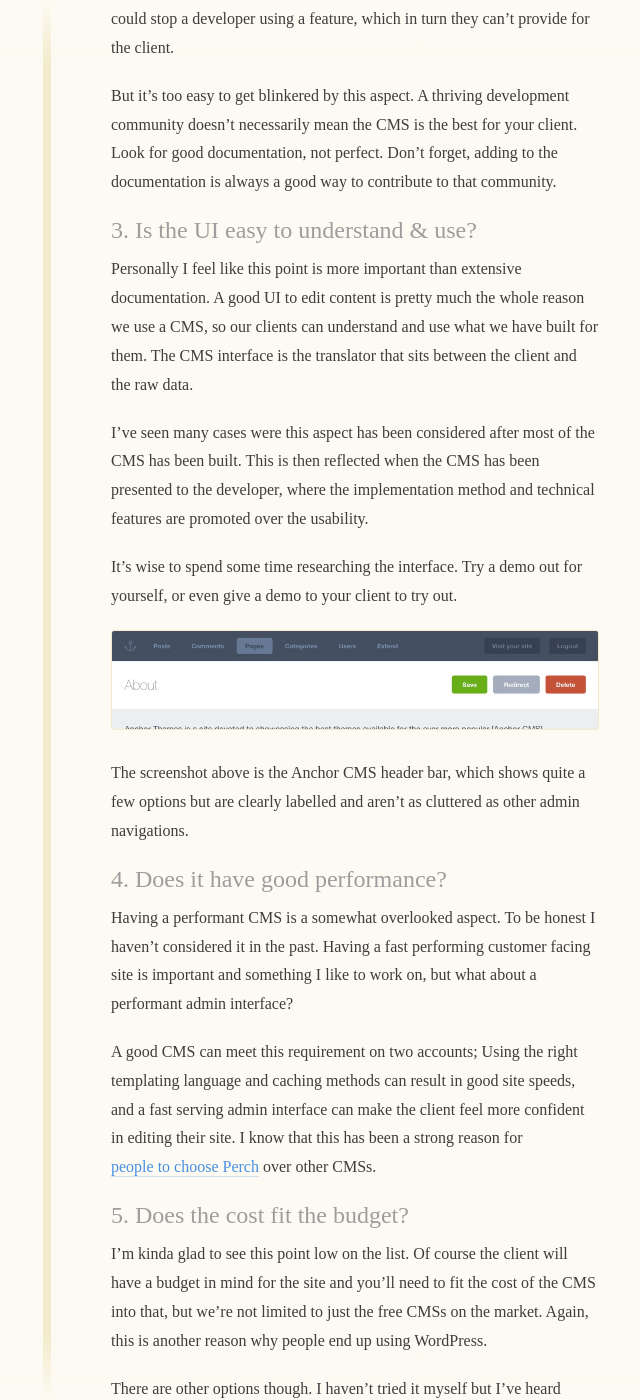
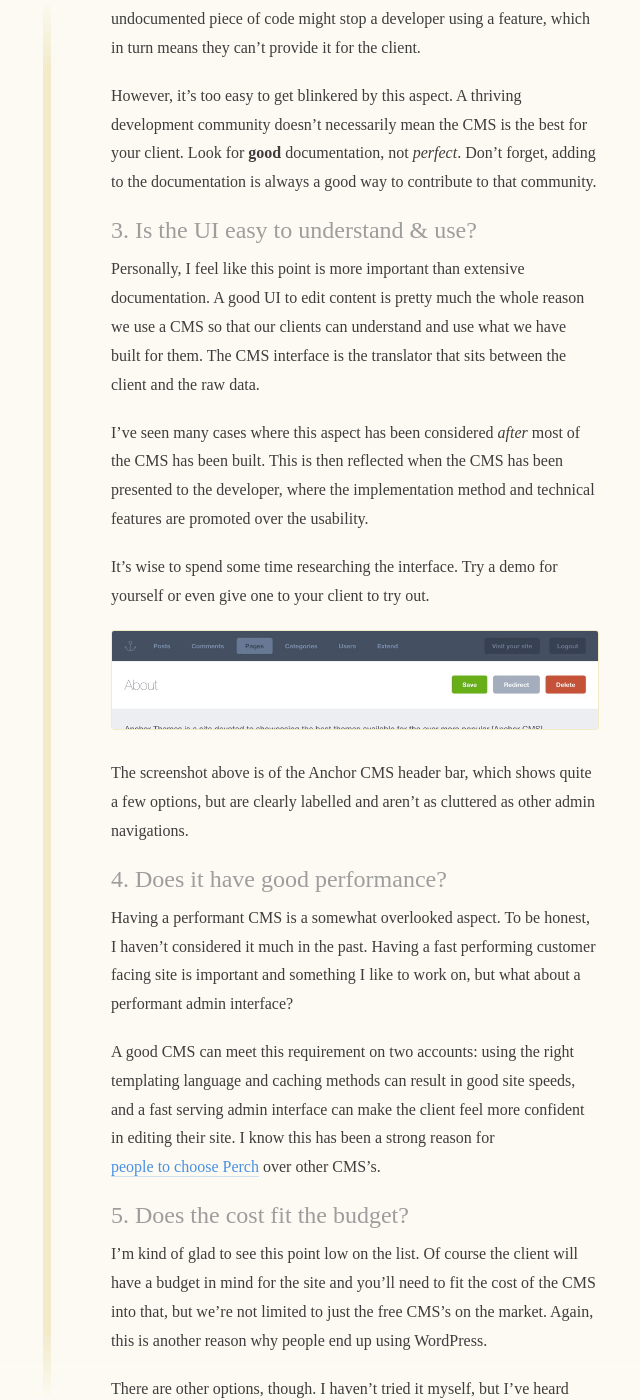
Before and after one commit to daviddarnes/david.darn.es, a Jekyll site: the page built from _posts/2017-03-06-what-do-we-look-for-in-a-cms.md, in a window 1280 px wide and 1400 px high, scrolled down 1478 px. Shown: the whole window, without its empty margins (341-981 px from the left). Built offline with Jekyll 4.4.1, drawn with Linux system fonts in a browser that asks for light colours; emoji names are drawn with the system emoji font; some web fonts are replaced; some of the changed text lies outside the part shown.

Commit message:
Grammar edits and small changes
Just made a few changes to some grammatical errors, missing commas and a couple of clunky sentences. Hope that's okay!

```diff
--- a/_posts/2017-03-06-what-do-we-look-for-in-a-cms.md
+++ b/_posts/2017-03-06-what-do-we-look-for-in-a-cms.md
@@ -2,56 +2,56 @@
 title: "What Do We Look For In A CMS?"
 icon: article
 colour: "#4990E2"
-excerpt: "I posed this question in several forms on Twitter to get feedback from the community. After some considerations, polls and great discussion I came up with a list of aspects that people consider when looking for a CMS."
+excerpt: "I posed this question in several forms on Twitter to get feedback from the community. After some consideration, polls and great discussion, I came up with a list of aspects that people consider when looking for a CMS."
 image: "/images/look-for-in-cms/cms-header.jpg"
 ---
 
-Back in March 2015 I attempted to build [Bread.li](https://bread.li), a site dedicated to providing valuable information on a wide range of CMSs. Without going into too much detail, I failed to complete it and now it's a half baked project :cry:.
+Back in March 2015, I attempted to build [Bread.li](https://bread.li), a site dedicated to providing valuable information on a wide range of CMS's. Without going into too much detail, I failed to complete it and now it's a half baked project :cry:.
 
-So what went wrong? Well I think it's down to where I started. I began with the build rather than what the purpose of the site, which is something that often happens when we pick a CMS. **We look at the development benefits over how the CMS will be actually used.**
+So, what went wrong? Well, I think it's down to where I started. I began with the build, rather than the purpose of the site, which is something that often happens when we pick a CMS. **We look at the development benefits over how the CMS will be actually used.**
 
-So allow me to start this side project reboot on the right footing with a better proposal, **what should we look for in a CMS?** I posed [this question](https://daviddarnes.typeform.com/to/V0w4FE) in [several forms](https://twitter.com/DavidDarnes/status/822777330414272513) on Twitter to get feedback from the community. After some considerations, polls and great discussion I came up with a list of aspects that people consider when looking for a CMS. Bear in mind **this isn't a definitive list**, there are things missing and some may not be in the order that they _should_ be in, so feel free to send me a tweet with your thoughts.
+Allow me to start this side project reboot on the right footing with a better proposal: **what should we look for in a CMS?** I posed [this question](https://daviddarnes.typeform.com/to/V0w4FE) in [several forms](https://twitter.com/DavidDarnes/status/822777330414272513) on Twitter to get feedback from the community. After some consideration, polls and great discussion, I came up with a list of aspects that people consider when looking for a CMS. Bear in mind, **this isn't a definitive list**; there are things missing and some may not be in the order that they _should_ be in, so feel free to send me a tweet with your thoughts.
 
-So in priority order:
+In priority order:
 
-## 1. Does it fit the clients requirements?
+## 1. Does it fit the client's requirements?
 
-Seems obvious, but it doesn't actually feel like people consider it when they begin working with a new client. Often our good old friend [WordPress](https://wordpress.org) will fit 90% of cases and we then never break away from that. I'm glad this came out as number 1, it allows me to explain the two sides I see with fitting the clients needs.
+Seems obvious, but it doesn't actually feel like people consider this when they begin working with a new client. Often, our good old friend [WordPress](https://wordpress.org) will fit 90% of cases and we then never break away from that. I'm glad this came out as number 1 as it allows me to explain the two sides I see with fitting the clients needs.
 
-On the one side we have a specific type of content to deliver, whether those are pages, blog posts or just a single page with an address on it. On the other side we have a client that needs something to handle (aka manage) said content. When I think of these two sides I think of the blogging platform [Ghost](https://ghost.org), because it's designed to _deliver_ blog post content and the admin UI is designed to _handle_ blog content.
+On one hand, we have a specific type of content to deliver, whether those are pages, blog posts or just a single page with an address on it. On the other hand, we have a client that needs something to handle (a.k.a. "manage") said content. When I consider these two sides, I think of the blogging platform [Ghost](https://ghost.org), because it's designed to _deliver_ blog post content and the admin UI is designed to _handle_ blog content.
 
 ![Ghost's admin UI and resulting post](/images/look-for-in-cms/ghost-admin.jpg)
 
 
 ## 2. Is there good documentation?
 
-This point came up higher than I expected. From my experience with developing the [Anchor CMS documentation](https://docs.anchorcms.com), poor documentation can turn away a developer almost immediately. An undocumented piece of code could stop a developer using a feature, which in turn they can't provide for the client.
+This point came up higher than I expected. From my experience of developing the [Anchor CMS documentation](https://docs.anchorcms.com), I know that poor documentation can turn away a developer almost immediately. An undocumented piece of code might stop a developer using a feature, which in turn means they can't provide it for the client.
 
-But it's too easy to get blinkered by this aspect. A thriving development community doesn't necessarily mean the CMS is the best for your client. Look for good documentation, not perfect. Don't forget, adding to the documentation is always a good way to contribute to that community.
+However, it's too easy to get blinkered by this aspect. A thriving development community doesn't necessarily mean the CMS is the best for your client. Look for **good** documentation, not _perfect_. Don't forget, adding to the documentation is always a good way to contribute to that community.
 
 ## 3. Is the UI easy to understand & use?
 
-Personally I feel like this point is more important than extensive documentation. A good UI to edit content is pretty much the whole reason we use a CMS, so our clients can understand and use what we have built for them. The CMS interface is the translator that sits between the client and the raw data.
+Personally, I feel like this point is more important than extensive documentation. A good UI to edit content is pretty much the whole reason we use a CMS so that our clients can understand and use what we have built for them. The CMS interface is the translator that sits between the client and the raw data.
 
-I've seen many cases were this aspect has been considered after most of the CMS has been built. This is then reflected when the CMS has been presented to the developer, where the implementation method and technical features are promoted over the usability.
+I've seen many cases where this aspect has been considered _after_ most of the CMS has been built. This is then reflected when the CMS has been presented to the developer, where the implementation method and technical features are promoted over the usability.
 
-It's wise to spend some time researching the interface. Try a demo out for yourself, or even give a demo to your client to try out.
+It's wise to spend some time researching the interface. Try a demo for yourself or even give one to your client to try out.
 
 ![Anchor CMS header](/images/look-for-in-cms/anchor-cms-header.jpg)
 
-The screenshot above is the Anchor CMS header bar, which shows quite a few options but are clearly labelled and aren't as cluttered as other admin navigations.
+The screenshot above is of the Anchor CMS header bar, which shows quite a few options, but are clearly labelled and aren't as cluttered as other admin navigations.
 
 ## 4. Does it have good performance?
 
-Having a performant CMS is a somewhat overlooked aspect. To be honest I haven't considered it in the past. Having a fast performing customer facing site is important and something I like to work on, but what about a performant admin interface?
+Having a performant CMS is a somewhat overlooked aspect. To be honest, I haven't considered it much in the past. Having a fast performing customer facing site is important and something I like to work on, but what about a performant admin interface?
 
-A good CMS can meet this requirement on two accounts; Using the right templating language and caching methods can result in good site speeds, and a fast serving admin interface can make the client feel more confident in editing their site. I know that this has been a strong reason for [people to choose Perch](https://grabaperch.com/vs/wordpress) over other CMSs.
+A good CMS can meet this requirement on two accounts: using the right templating language and caching methods can result in good site speeds, and a fast serving admin interface can make the client feel more confident in editing their site. I know this has been a strong reason for [people to choose Perch](https://grabaperch.com/vs/wordpress) over other CMS's.
 
 ## 5. Does the cost fit the budget?
 
-I'm kinda glad to see this point low on the list. Of course the client will have a budget in mind for the site and you'll need to fit the cost of the CMS into that, but we're not limited to just the free CMSs on the market. Again, this is another reason why people end up using WordPress.
+I'm kind of glad to see this point low on the list. Of course the client will have a budget in mind for the site and you'll need to fit the cost of the CMS into that, but we're not limited to just the free CMS's on the market. Again, this is another reason why people end up using WordPress.
 
-There are other options though. I haven't tried it myself but I've heard really good things about [Craft](https://craftcms.com/), which for a small price offers a very flexible and friendly user interface for clients to easily edit and add content.
+There are other options, though. I haven't tried it myself, but I've heard really good things about [Craft](https://craftcms.com/), which for a small price offers a very flexible and friendly user interface for clients to easily edit and add content.
 
 ![Craft's admin UI](/images/look-for-in-cms/craft-admin.jpg)
 
@@ -59,13 +59,13 @@ There are other options though. I haven't tried it myself but I've heard really
 
 I guess asking about the platform of the CMS is more related to what languages you are familiar with. If you know a decent amount of PHP then, again, WordPress is probably your best friend. Although, what other factors could steer you towards another underlying language?
 
-Maybe the client has an API that's designed to be interacted with via node.js? It could even be a headless CMS, that needs to interact with several platforms all at once? Example of this would be [GatherContent](https://gathercontent.com/), that has a [wide array of integrations](https://gathercontent.com/integrations) that allow you to connect with a range of CMSs and platforms.
+Maybe the client has an API that's designed to be interacted with via node.js? It could even be a headless CMS, that needs to interact with several platforms all at once. An example of this would be [GatherContent](https://gathercontent.com/), as it has a [wide array of integrations](https://gathercontent.com/integrations) that allow you to connect with a range of CMS's and platforms.
 
 ## Why are we missing these points?
 
-_I could_ make a few assumptions on the points we might be forgetting. Playing it safe with our familiar choices, not spending money on something we can get for free, it doesn't fit the development stack… etc. However, I did say _I could_…
+I _could_ make a few assumptions about these points that we might be making: we play it safe with our familiar choices; we won't spend money on something we can get for free; it doesn't fit the development stack etc. However, I won't go into this now.
 
-So what I will say is that we should open our minds to the CMS landscape. Take a look at the competition, or options that you might think will work better for your client… **play**. It may be the only chance you get, I certainly wish I had the time to try them all.
+What I will say is that we should open our minds to the CMS landscape. Take a look at the competition or other options you might think will work better for your client… **play the field a bit**. It might be the only chance you get. I certainly wish I had the time to try them all.
 
 I hope you found this article useful. As I said above, feel free [to tweet me](https://twitter.com/daviddarnes) with your thoughts and share what you think it a good reason to try a different CMS.
 
```
